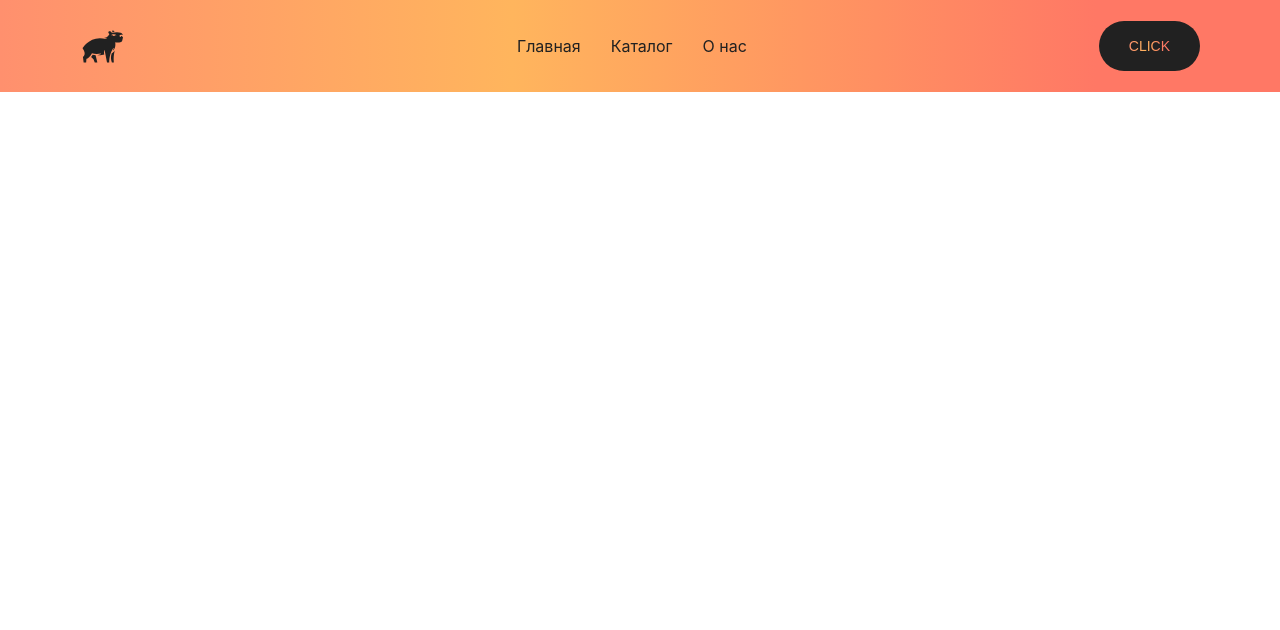
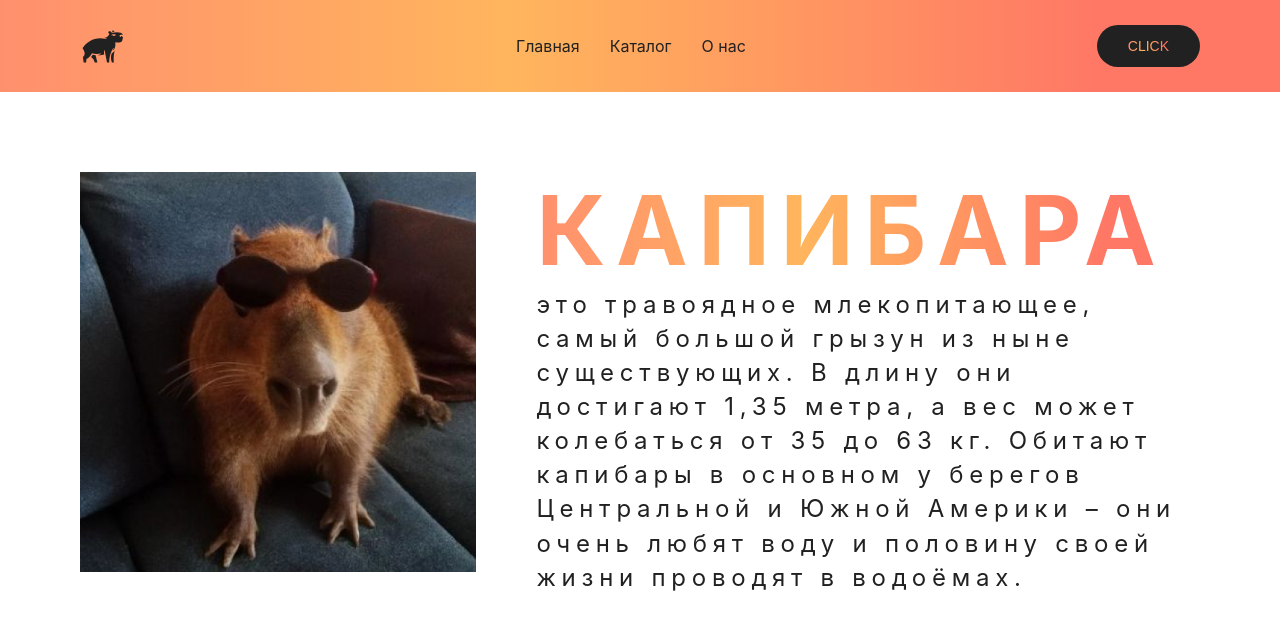
Before and after one commit to Val16eria/blue-green-deploy, a React (Create React App) app: page / in a window 1280 px wide. Shown: the top 630 px of the page. Built offline with nearby package versions, Linux system fonts and the light colour scheme.

Commit message:
create home page

```diff
--- a/src/app/styles/classes.scss
+++ b/src/app/styles/classes.scss
@@ -1,3 +1,9 @@
 .global-indent {
 	padding: 20px 80px;
 }
+
+.gradient-text {
+	background-clip: text;
+	color: transparent;
+	background-image: var(--gradient);
+}
--- a/src/app/styles/vars.scss
+++ b/src/app/styles/vars.scss
@@ -1,4 +1,4 @@
 :root {
-	--greadient: linear-gradient(270deg, #FF7865 14.34%, #FFB55D 60%, #FF906E 100%);
+	--gradient: linear-gradient(270deg, #FF7865 14.34%, #FFB55D 60%, #FF906E 100%);
 	--black: #212121;
 }
--- a/src/index.css
+++ b/src/index.css
@@ -13,3 +13,8 @@ code {
   font-family: source-code-pro, Menlo, Monaco, Consolas, 'Courier New',
     monospace;
 }
+
+h1, h2, h3, h4, h5, h6, p {
+  padding: 0;
+  margin: 0;
+}
--- a/src/pages/Home/Home.scss
+++ b/src/pages/Home/Home.scss
@@ -0,0 +1,44 @@
+.home__container {
+ display: flex;
+	flex-direction: column;
+	gap: 60px;
+}
+
+.home__main {
+	display: flex;
+	flex-direction: row;
+	gap: 60px;
+	align-items: flex-start;
+	justify-content: space-between;
+}
+
+.home__main_img {
+	max-width: 400px;
+	max-height: 400px;
+	width: 100%;
+	height: 100%;
+}
+
+.home__main_content {
+	display: flex;
+	flex-direction: column;
+	justify-content: flex-start;
+}
+
+.home__content_title {
+	font-size: 96px;
+	font-style: normal;
+	font-weight: 700;
+	line-height: normal;
+	letter-spacing: 10.56px;
+	text-transform: uppercase;
+}
+
+.home__content_description {
+	color: var(--black);
+	font-size: 24px;
+	font-style: normal;
+	font-weight: 400;
+	line-height: 34.079px;
+	letter-spacing: 5.76px;
+}
--- a/src/pages/Home/Home.tsx
+++ b/src/pages/Home/Home.tsx
@@ -2,11 +2,26 @@ import React, { FC } from 'react';
 
 import { Header } from '../../widgets';
 
+import Capybara from '../../assets/capybara.png';
+import './Home.scss';
+
 const Home: FC = () => {
 	return (
-		<>
+		<div className='home__container'>
 			<Header />
-		</>
+			<main className='home__main global-indent'>
+				<img className='home__main_img' src={Capybara} alt='capybara' />
+				<div className='home__main_content'>
+					<h1 className='home__content_title gradient-text'>Капибара</h1>
+					<p className='home__content_description'>
+						это травоядное млекопитающее, самый большой грызун из ныне существующих.
+						В длину они достигают 1,35 метра, а вес может колебаться от 35 до 63 кг.
+						Обитают капибары в основном у берегов Центральной и Южной Америки –
+						они очень любят воду и половину своей жизни проводят в водоёмах.
+					</p>
+				</div>
+			</main>
+		</div>
 	);
 };
 
--- a/src/widgets/header/Header.scss
+++ b/src/widgets/header/Header.scss
@@ -3,7 +3,7 @@
 	flex-direction: row;
 	justify-content: space-between;
 	align-items: center;
-	background: var(--greadient);
+	background: var(--gradient);
 }
 
 .header__links {
@@ -20,7 +20,7 @@
 
 .header__btn {
 	flex-shrink: 0;
-	padding: 3px 30px;
+	padding: 13px 31px;
 	border: none;
 	border-radius: 25px;
 	background: var(--black);
@@ -33,7 +33,4 @@
 	font-style: normal;
 	line-height: normal;
 	text-transform: uppercase;
-	background-clip: text;
-	color: transparent;
-	background-image: linear-gradient(270deg, #FF7865 14.34%, #FFB55D 60%, #FF906E 100%);
 }
--- a/src/widgets/header/Header.tsx
+++ b/src/widgets/header/Header.tsx
@@ -21,7 +21,7 @@ const Header: FC = () => {
 				</ul>
 			</nav>
 			<button className='header__btn'>
-				<p className='header__btn_text'>Click</p>
+				<p className='header__btn_text gradient-text'>Click</p>
 			</button>
 		</header>
 	);
```
